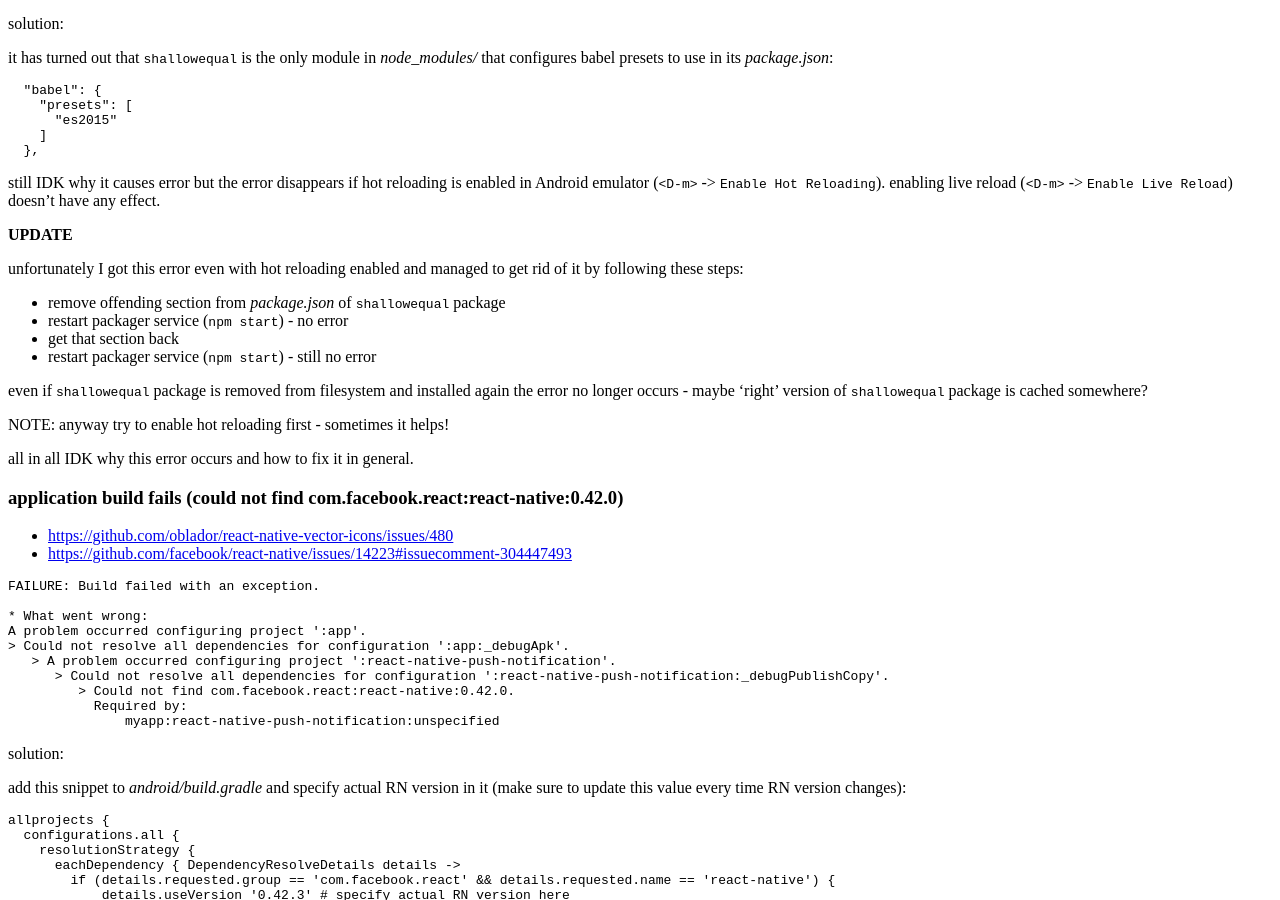
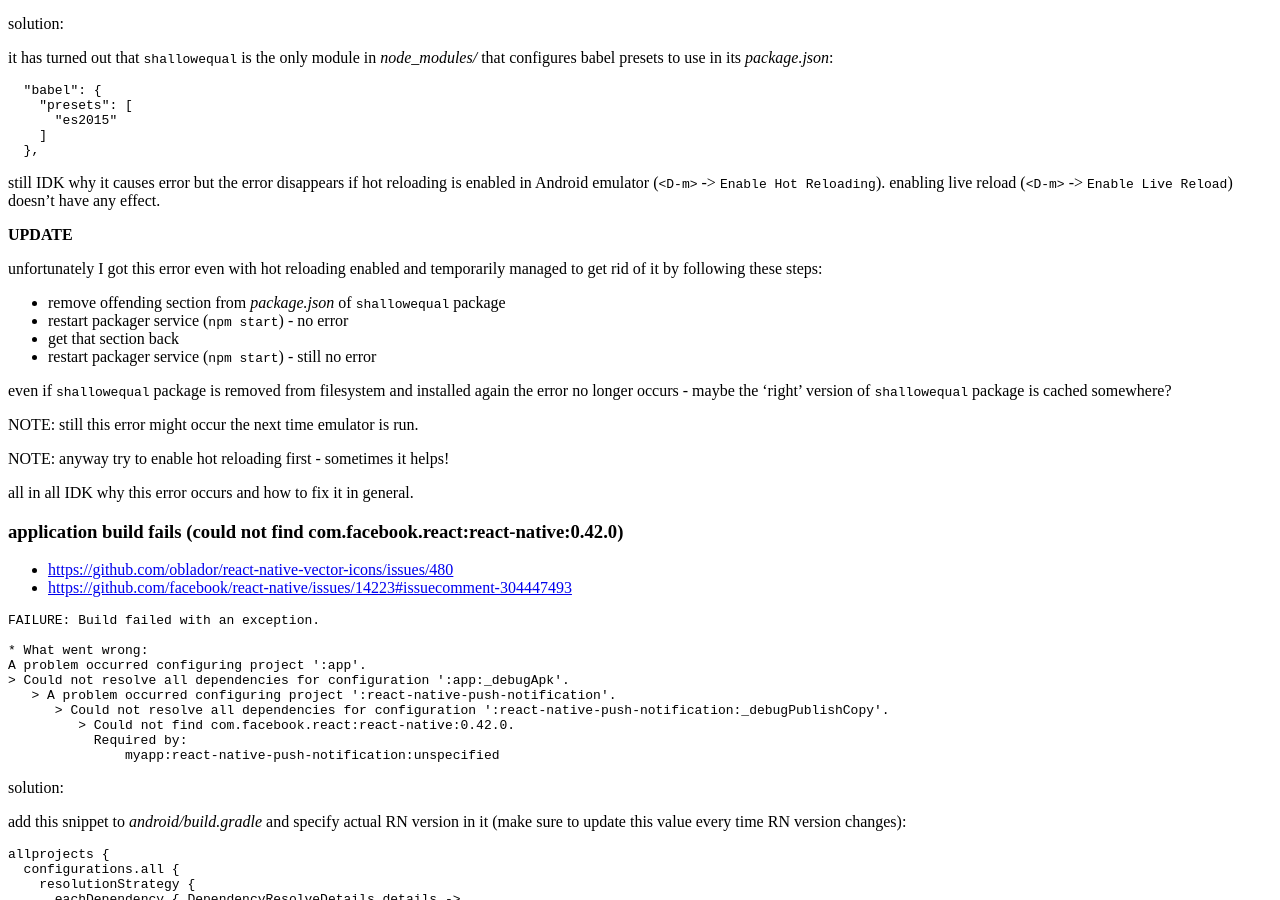
Before and after one commit to tap349/tap349.github.io, a Jekyll site: the page built from _posts/2017-05-24-react-native-android.md, in a window 1280 px wide and 900 px high, scrolled down 8211 px. Built offline with Jekyll 4.4.1, drawn with Linux system fonts in a browser that asks for light colours.

Commit message:
update 2017-06-19_20:59:28

```diff
--- a/_posts/2017-05-24-react-native-android.md
+++ b/_posts/2017-05-24-react-native-android.md
@@ -545,7 +545,7 @@ live reload (`<D-m>` -> `Enable Live Reload`) doesn't have any effect.
 **UPDATE**
 
 unfortunately I got this error even with hot reloading enabled and
-managed to get rid of it by following these steps:
+temporarily managed to get rid of it by following these steps:
 
 - remove offending section from _package.json_ of `shallowequal` package
 - restart packager service (`npm start`) - no error
@@ -553,8 +553,10 @@ managed to get rid of it by following these steps:
 - restart packager service (`npm start`) - still no error
 
 even if `shallowequal` package is removed from filesystem and installed again
-the error no longer occurs - maybe 'right' version of `shallowequal` package is
-cached somewhere?
+the error no longer occurs - maybe the 'right' version of `shallowequal` package
+is cached somewhere?
+
+NOTE: still this error might occur the next time emulator is run.
 
 NOTE: anyway try to enable hot reloading first - sometimes it helps!
 
```
